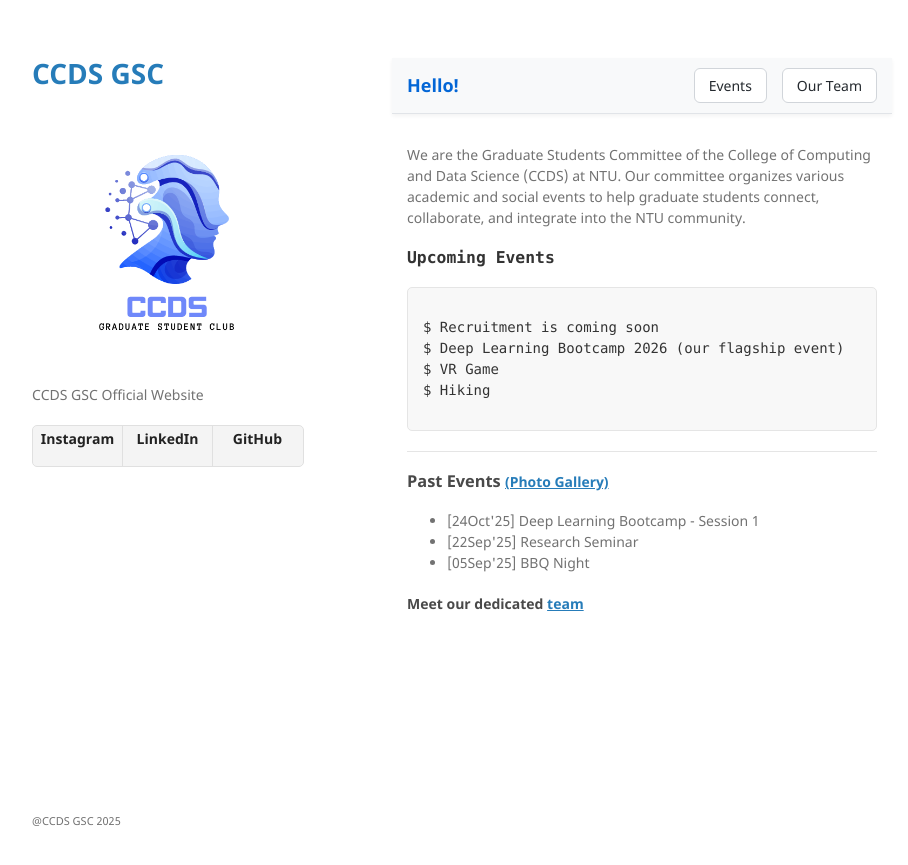
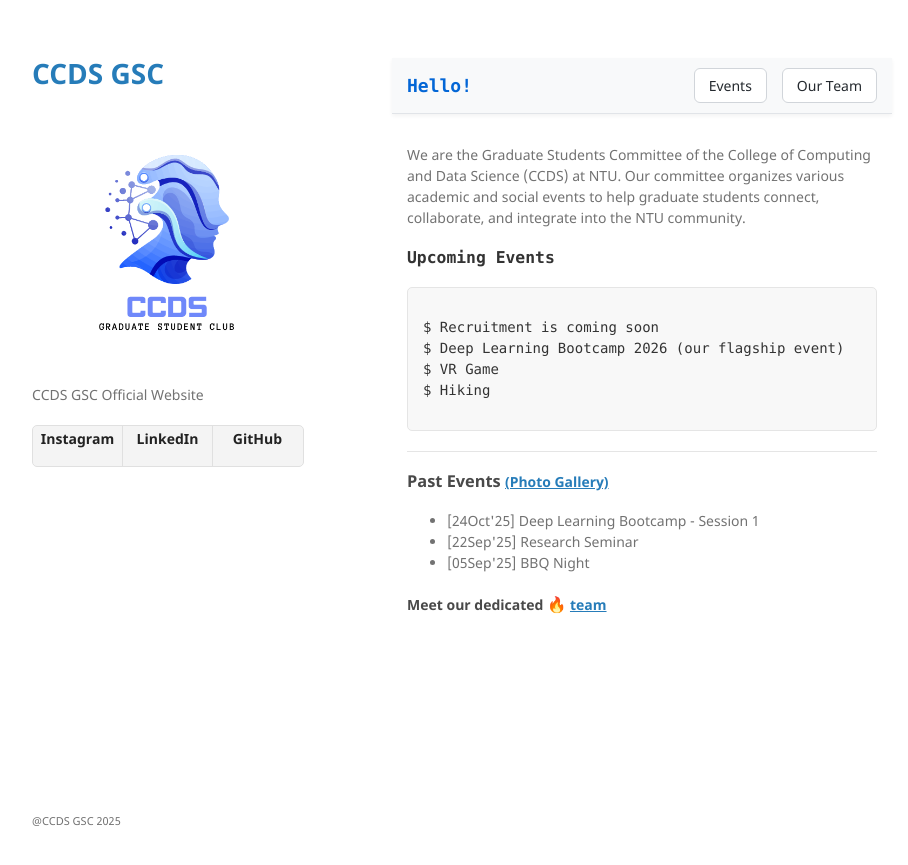
Before and after one commit to ccds-gsc/ccds-gsc.github.io, a Jekyll site: the page built from index.md, in a window 1280 px wide. Shown: the top 865 px of the page, without its empty margins (178-1086 px from the left). Built offline with Jekyll 4.4.1, drawn with Linux system fonts in a browser that asks for light colours.

Commit message:
website version 1 published

```diff
--- a/index.md
+++ b/index.md
@@ -26,6 +26,7 @@ layout: default
       font-size: 18px;
       color: #0366d6;
       text-decoration: none;
+      font-family: 'SFMono-Regular', Consolas, 'Liberation Mono', Menlo, monospace;
     ">
       Hello!
     </a>
@@ -95,5 +96,6 @@ $ Hiking
     <li>[05Sep'25] BBQ Night</li>
   </ul>
 
-  <h4>Meet our dedicated <a href="./team.html"><u>team</u></a></h4>
+  <h4>Meet our dedicated <span style="font-size: 1.1em;">🔥</span> <a href="./team.html"><u>team</u></a></h4>
+
 </div>
```
